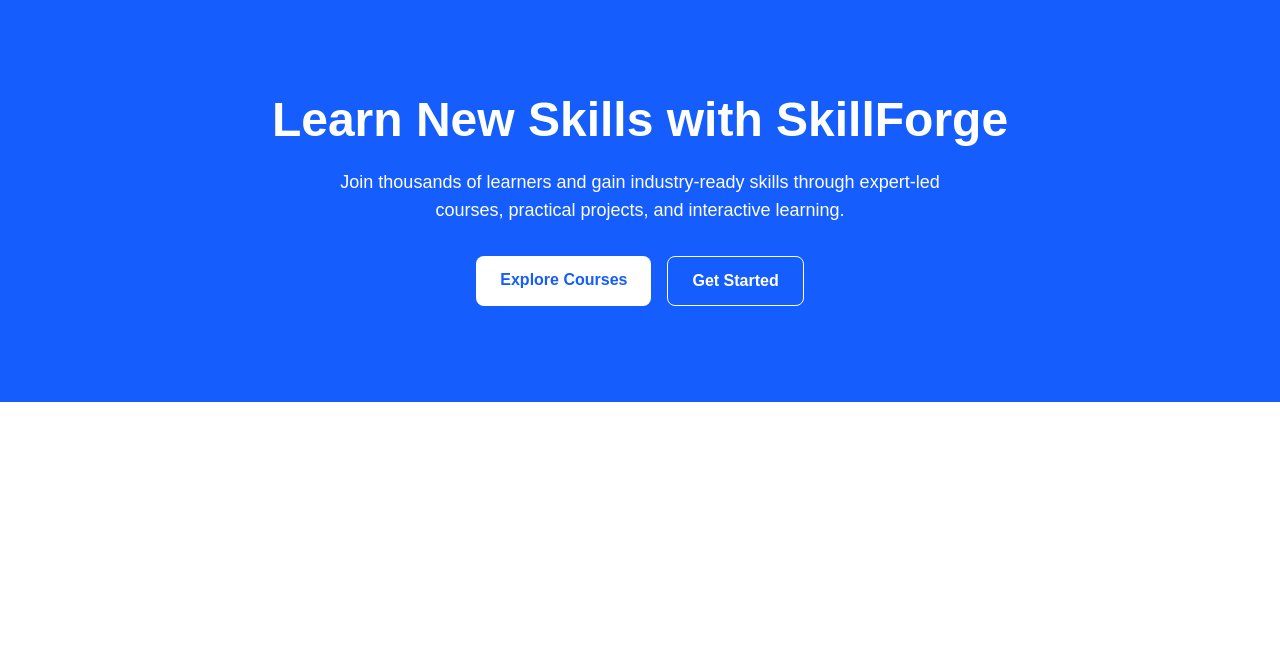
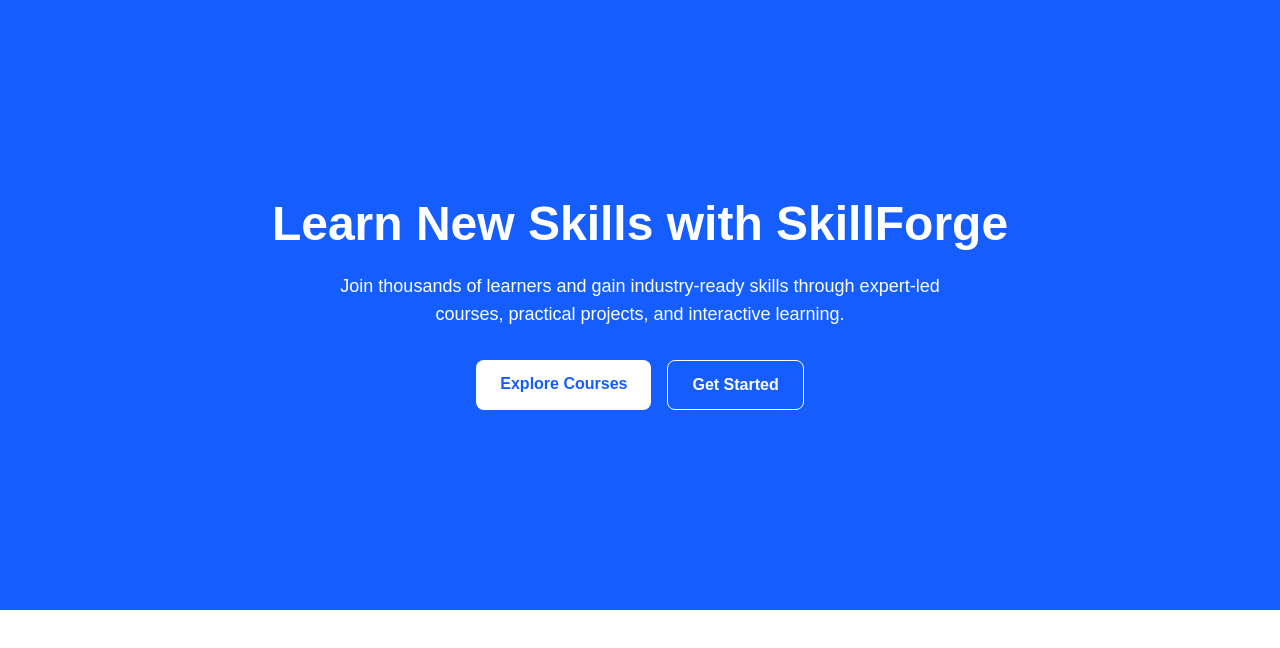
Before and after one commit to gauravkumar2005/SkillForge, a Next.js app: page / in a window 1280 px wide. Shown: the top 648 px of the page. Built offline with nearby package versions, Linux system fonts and the light colour scheme.

Commit message:
increase home section padding

```diff
--- a/src/app/page.js
+++ b/src/app/page.js
@@ -2,9 +2,7 @@
 
 export default function Home() {
   return (
-    <main>
-      {/* Hero Section */}
-      <section className="bg-blue-600 text-white py-24 px-6">
+      <section className="bg-blue-600 text-white py-50 px-6">
         <div className="max-w-6xl mx-auto text-center">
           <h1 className="text-5xl font-bold mb-6">
             Learn New Skills with SkillForge
@@ -32,6 +30,5 @@
           </div>
         </div>
       </section>
-    </main>
   );
 }
```
